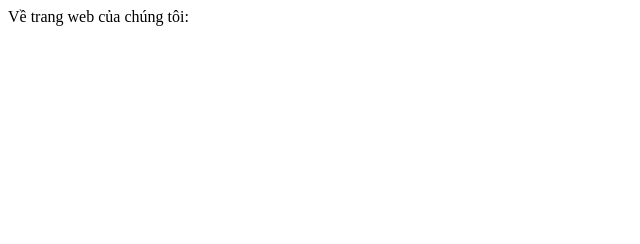
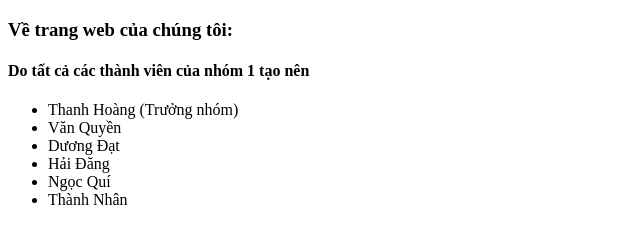
Before and after one commit to titek308/KTPM_BT, a plain HTML site: page about.html in a window 1280 px wide. Shown: the whole page, without its empty margins (0-640 px from the left). Drawn offline with Linux system fonts and the light colour scheme.

Commit message:
Chỉnh sửa trang about

```diff
--- a/about.html
+++ b/about.html
@@ -6,6 +6,15 @@
     <title>About</title>
 </head>
 <body>
-    Về trang web của chúng tôi:
+    <h3>Về trang web của chúng tôi: </h3>
+    <h4>Do tất cả các thành viên của nhóm 1 tạo nên</h4>
+    <ul>
+        <li>Thanh Hoàng (Trưởng nhóm)</li>
+        <li>Văn Quyền</li>
+        <li>Dương Đạt</li>
+        <li>Hải Đăng</li>
+        <li>Ngọc Quí</li>
+        <li>Thành Nhân</li>
+    </ul>
 </body>
 </html>
```
